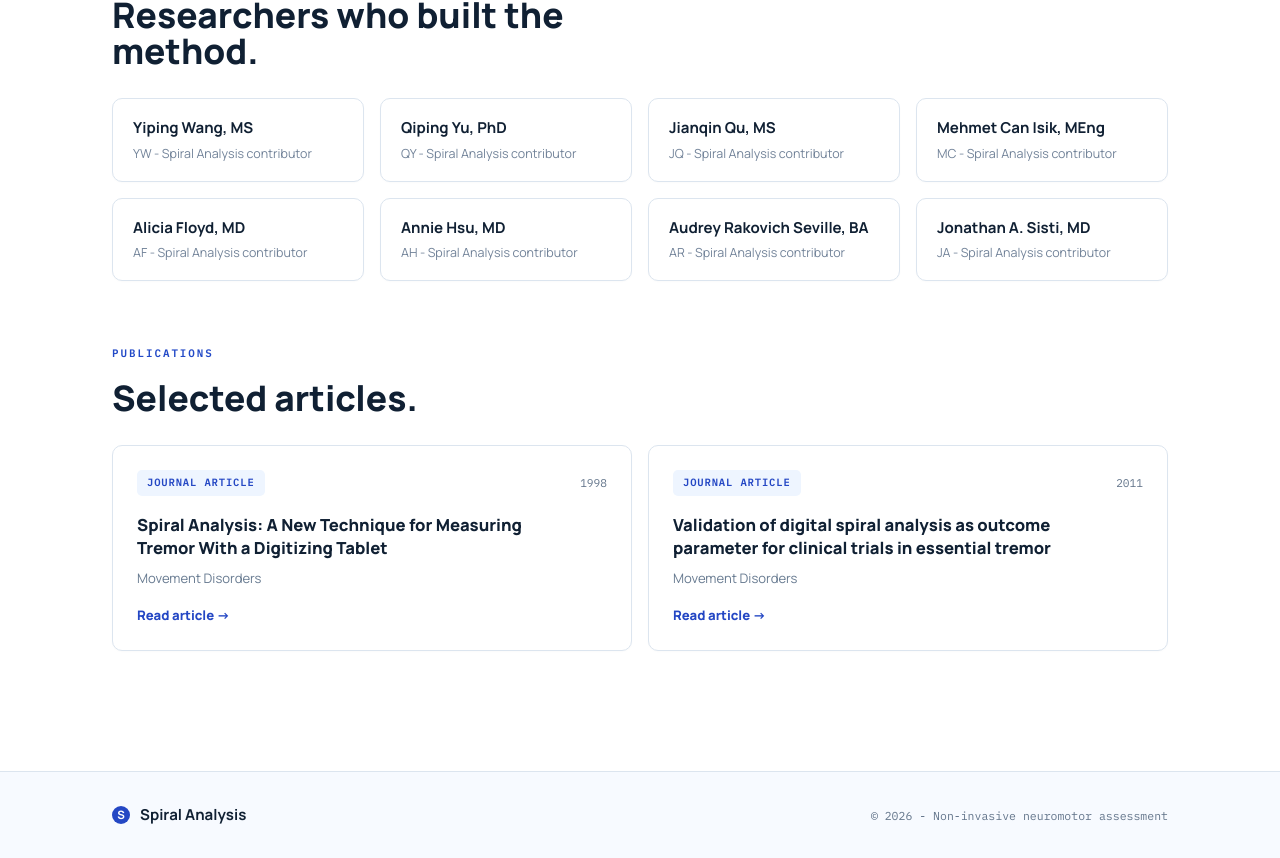
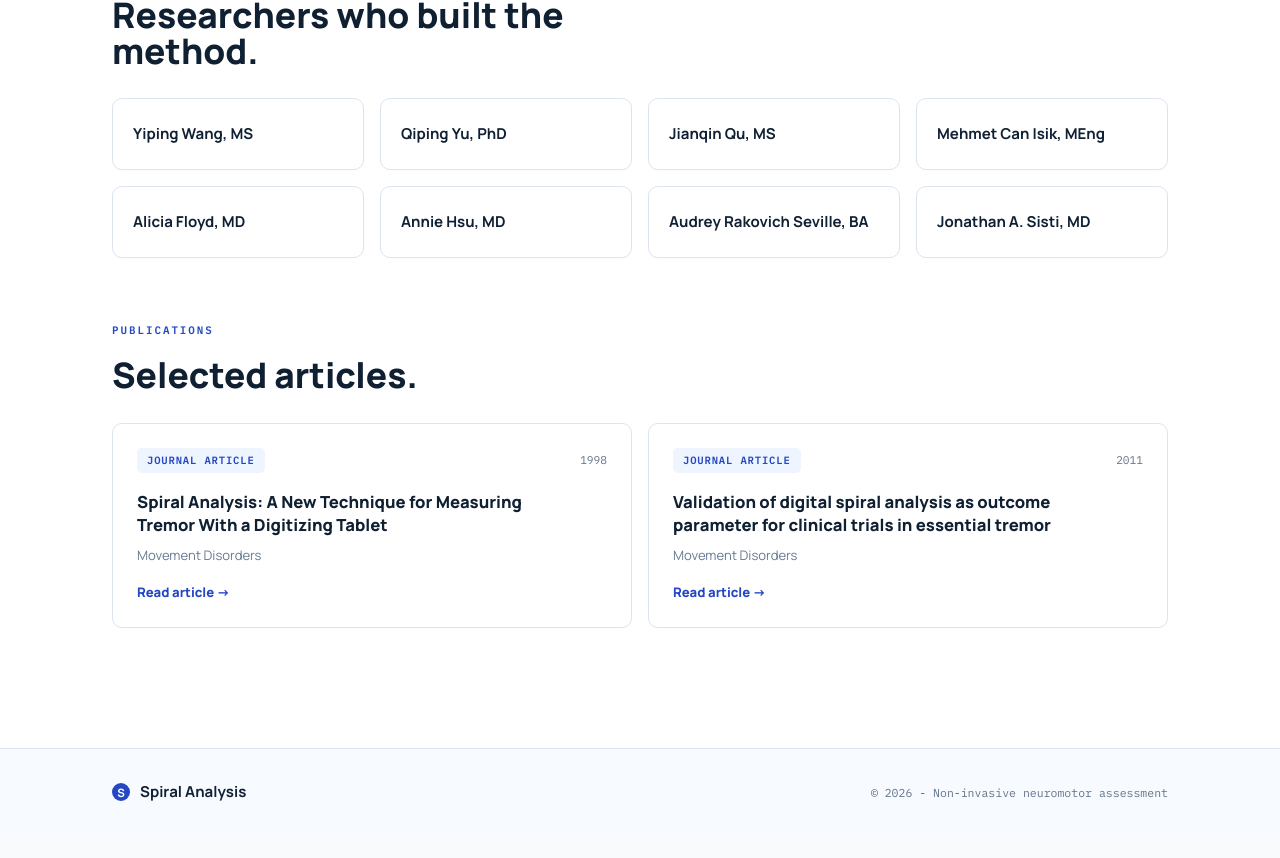
Before and after one commit to Barnard-PL-Labs/NextSpiralAnalysis, a Next.js app: page /info in a window 1280 px wide. Shown: the part 870-1728 px from the top of the page. After the commit the page ends 1706 px from the top, so only its background shows below. Built offline with nearby package versions, Linux system fonts and the light colour scheme; no server answers.

Commit message:
small fix

```diff
--- a/src/app/info/page.jsx
+++ b/src/app/info/page.jsx
@@ -46,15 +46,6 @@ const publications = [
     linkUrl: "https://movementdisorders.onlinelibrary.wiley.com/doi/full/10.1002/mds.23808",
   },
 ];
-
-const getInitials = (name) =>
-  name
-    .split(",")[0]
-    .split(" ")
-    .filter(Boolean)
-    .map((part) => part[0])
-    .slice(0, 2)
-    .join("");
 
 export default function TeamPage() {
   return (
@@ -117,7 +108,6 @@ export default function TeamPage() {
               {alumni.map((person) => (
                 <div key={person} className={styles.alumniCard}>
                   <strong>{person}</strong>
-                  <span>{getInitials(person)} - Spiral Analysis contributor</span>
                 </div>
               ))}
             </div>
```
